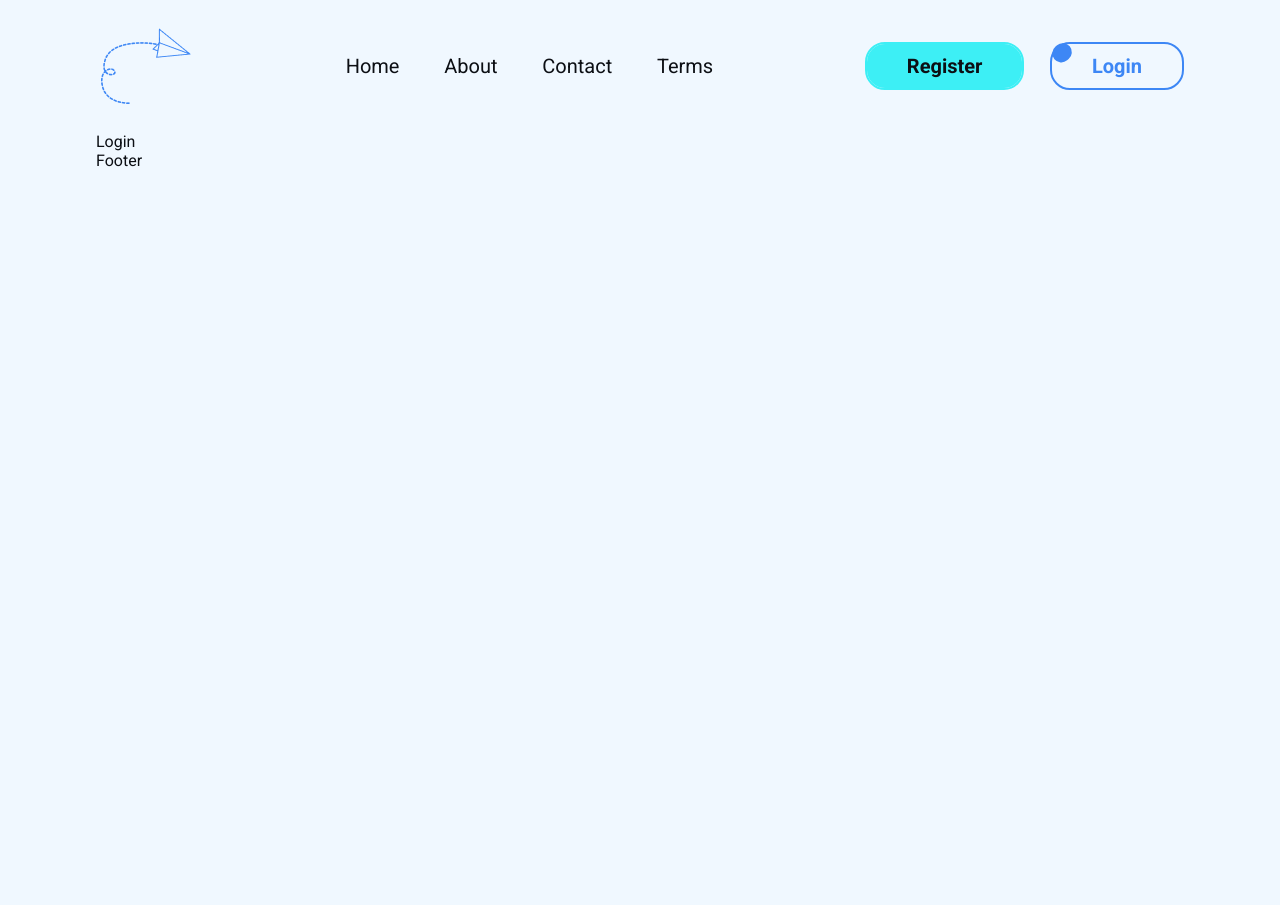
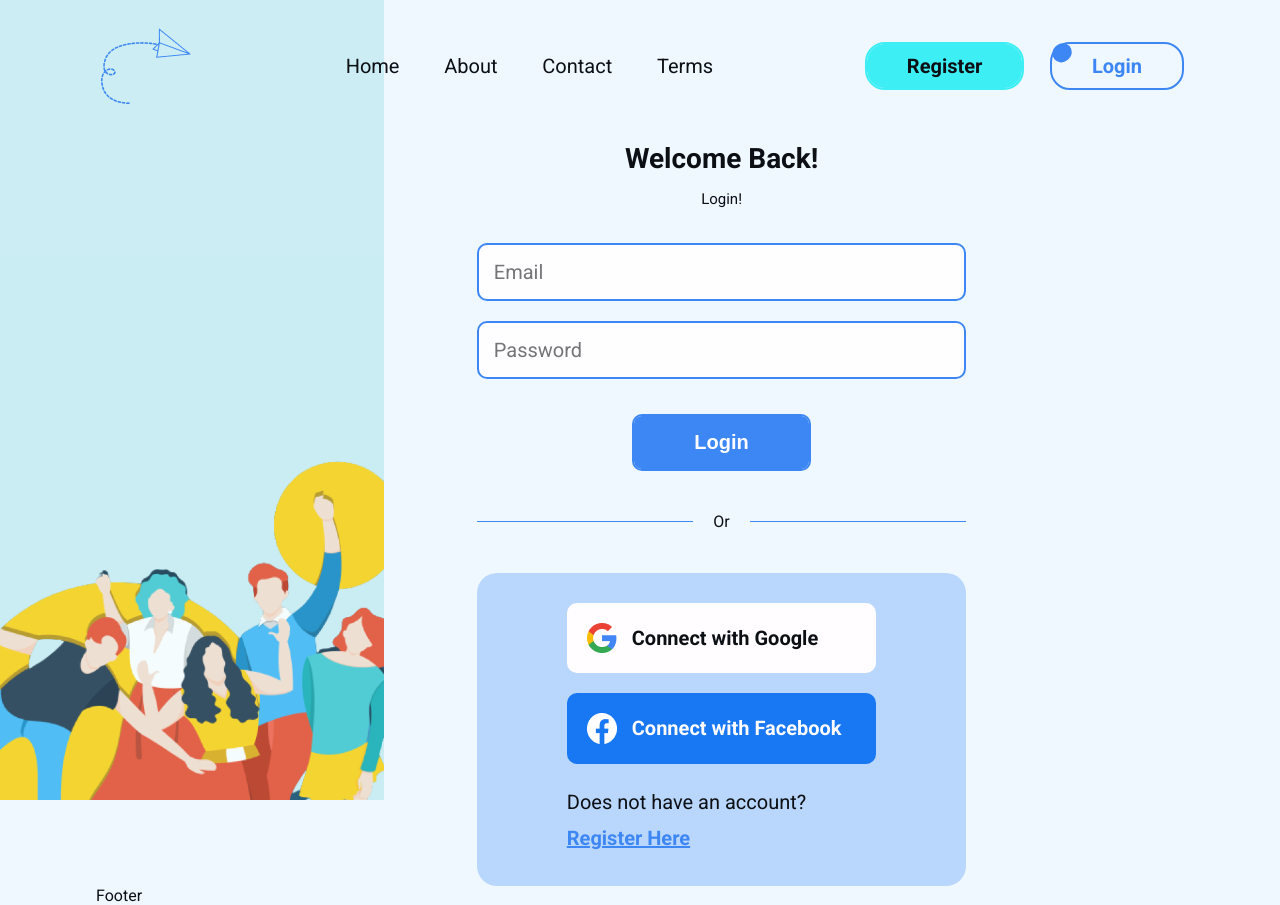
Before and after one commit to Rayy-007/Community-Full-Stack-Project, a React (Vite) app: page /login in a window 1280 px wide. Before the commit the page ends 800 px from the top, so only its background shows below. Built offline with nearby package versions, Linux system fonts and the light colour scheme.

Commit message:
Implemented Login Page

```diff
--- a/src/components/login/Login.jsx
+++ b/src/components/login/Login.jsx
@@ -1,7 +1,43 @@
 import "./login.css";
+import { loginPoeple, GGLogo, FBLogo } from "../ImageImport";
 
 const Login = () => {
-  return <div>Login</div>;
+  return (
+    <section className="login-container">
+      <div className="left">
+        <div className="left-image">
+          <img src={loginPoeple} alt="Animated People" />
+        </div>
+      </div>
+      <div className="right">
+        <div className="login-form">
+          <div className="text">
+            <h2>Welcome Back!</h2>
+            <p>Login!</p>
+          </div>
+          <form>
+            <input type="email" placeholder="Email" required />
+            <input type="password" placeholder="Password" required />
+            <button className="btn btn-primary">Login</button>
+          </form>
+        </div>
+        <div className="orLine">Or</div>
+        <div className="social-form">
+          <a className="social google" href="/google">
+            <img src={GGLogo} alt="Google Logo" />
+            <span>Connect with Google</span>
+          </a>
+          <a className="social facebook" href="/facebook">
+            <img src={FBLogo} alt="Facebook Logo" />
+            <span>Connect with Facebook</span>
+          </a>
+          <p className="option">
+            Does not have an account? <a href="/register">Register Here</a>
+          </p>
+        </div>
+      </div>
+    </section>
+  );
 };
 
 export default Login;
--- a/src/components/login/login.css
+++ b/src/components/login/login.css
@@ -0,0 +1,50 @@
+.login-container {
+  display: flex;
+  gap: calc(3vw + 1rem);
+}
+
+.login-form .text {
+  text-align: center;
+  margin-bottom: 30px;
+}
+
+.login-form .text p {
+  margin-top: 10px;
+  font-size: 15px;
+}
+
+.login-form form {
+  display: flex;
+  flex-direction: column;
+  align-items: center;
+  gap: 20px;
+}
+
+.login-form form input {
+  width: 100%;
+  border: 2px solid var(--primary-color);
+}
+
+.login-form form button.btn {
+  padding: 15px 60px;
+  border-radius: 10px;
+  margin-top: 15px;
+  border: 2px solid var(--primary-color);
+}
+
+.login-form form button.btn.btn-primary:before {
+  border-radius: 8px;
+  background-color: var(--primary-color);
+}
+
+.login-form form button.btn.btn-primary:hover {
+  color: var(--primary-color);
+}
+
+.login-form form button.btn.btn-primary {
+  color: var(--white-color);
+}
+
+.social-form {
+  background-color: rgba(61, 135, 245, 0.3);
+}
--- a/src/components/register/Register.jsx
+++ b/src/components/register/Register.jsx
@@ -3,7 +3,7 @@ import { FBLogo, GGLogo, registerPeople } from "../ImageImport";
 
 const Register = () => {
   return (
-    <section className="register-container">
+    <section className="login-container">
       <div className="left">
         <div className="left-image">
           <img src={registerPeople} alt="Animated People" />
--- a/src/components/register/register.css
+++ b/src/components/register/register.css
@@ -1,6 +1,5 @@
 .register-container {
   display: flex;
-  /* justify-content: space-evenly; */
   gap: calc(3vw + 1rem);
 }
 
@@ -9,7 +8,6 @@
     -------------------- */
 .left {
   width: 30%;
-  /* opacity: 0.8; */
   z-index: -999;
 }
 
@@ -50,8 +48,9 @@
   margin-bottom: 30px;
 }
 
-.register-form .text h2 {
-  margin-bottom: 10px;
+.register-form .text p {
+  margin-top: 10px;
+  font-size: 15px;
 }
 
 .register-form form {
```
